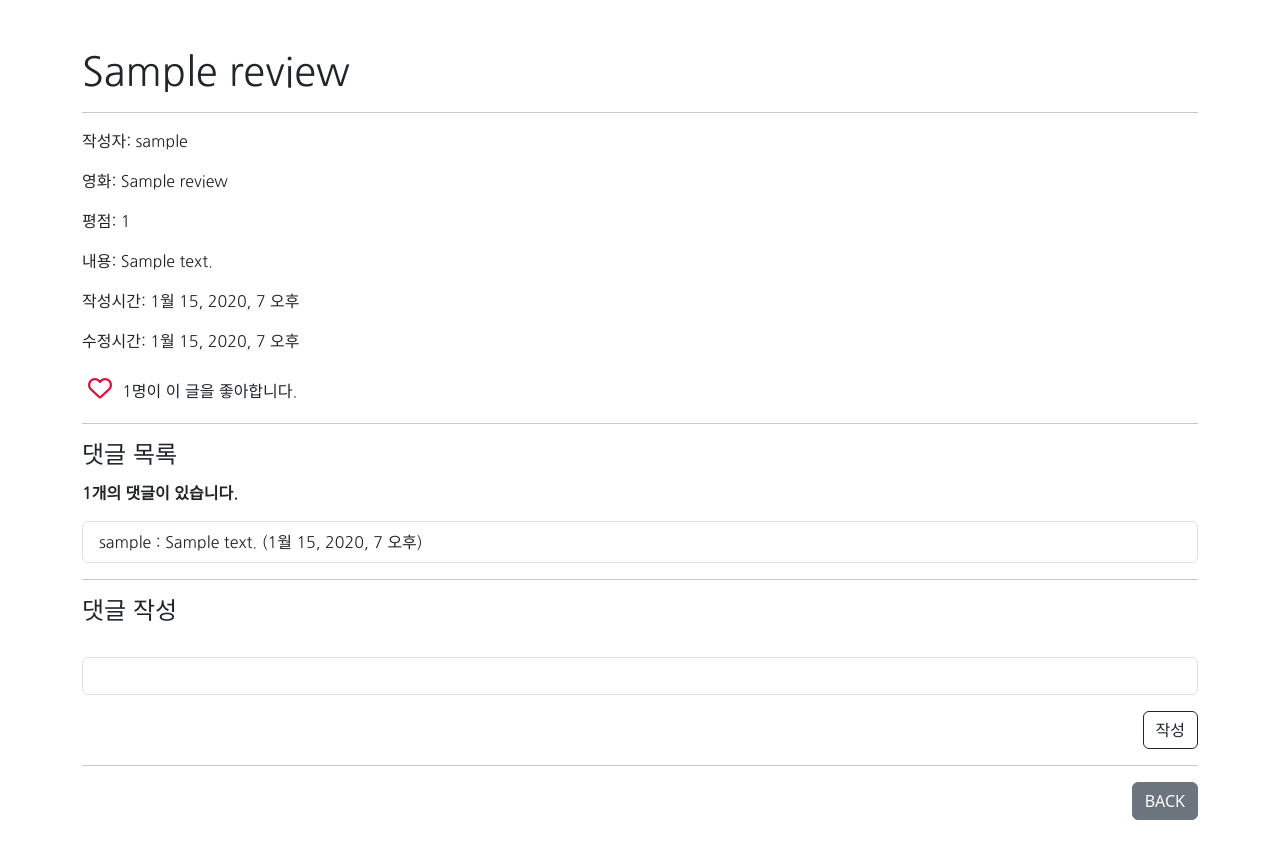
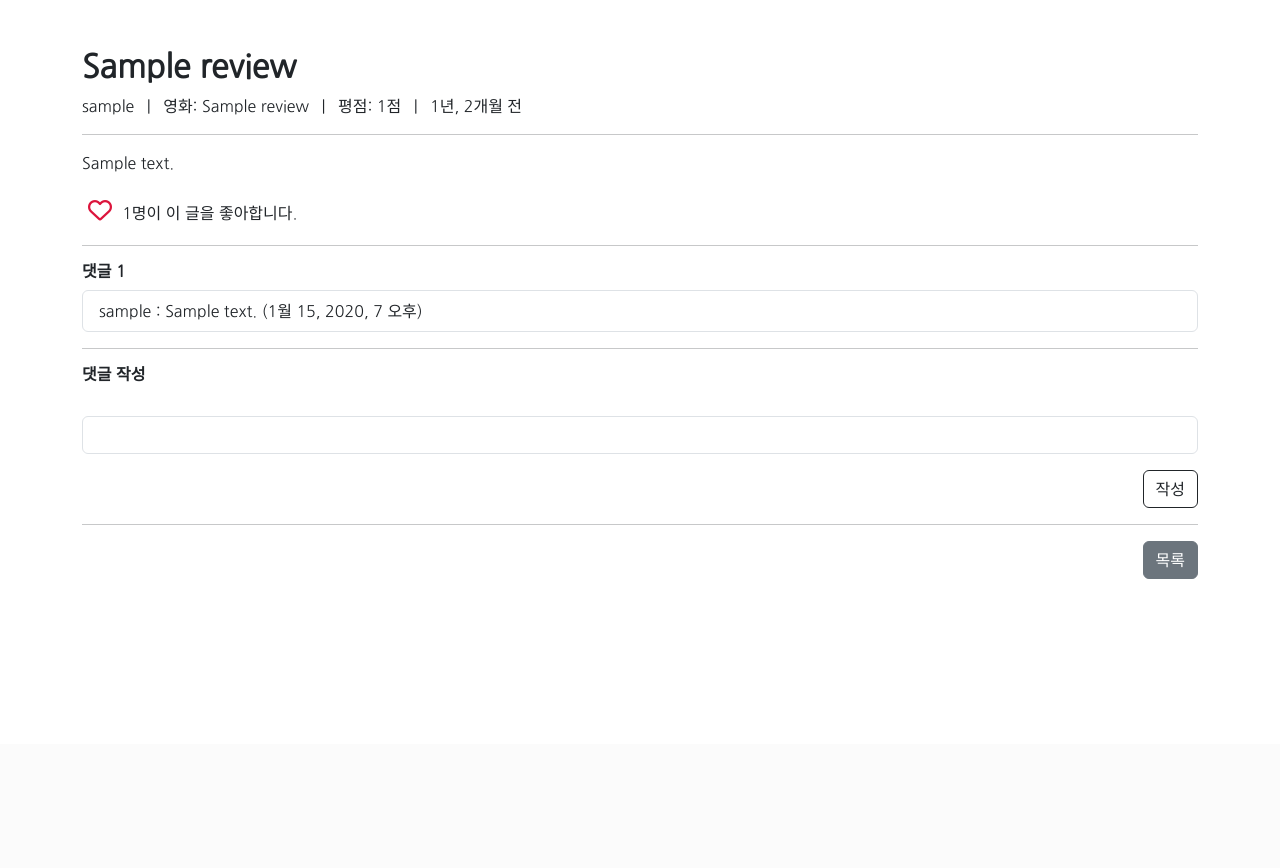
Before and after one commit to gyoforit/designing-relational-database, a Django app: page /community/1/ in a window 1280 px wide. Shown: the part 56-924 px from the top of the page. After the commit the page ends 635 px from the top, so only its background shows below. Run offline with Django 3.2, Linux system fonts and the light colour scheme; tables that the repository leaves empty hold one stand-in row (values such as "Sample post"); some libraries are stand-ins or nearby versions.

Commit message:
Edit review-detail template

```diff
--- a/community/templates/community/detail.html
+++ b/community/templates/community/detail.html
@@ -4,14 +4,16 @@
 
 {% block content %}
   <div class="content-font">
-    <h1>{{ review.title }}</h1>
+    <h2 class="fw-bold">{{ review.title }}</h2>
+    <p class="d-inline">{{ review.user }}</p>
+    <p class="d-inline mx-2">|</p>
+    <p class="d-inline">영화: {{ review.movie_title }}</p>
+    <p class="d-inline mx-2">|</p>
+    <p class="d-inline">평점: {{ review.rank }}점</p>
+    <p class="d-inline mx-2">|</p>
+    <p class="d-inline">{{ review.created_at|naturaltime }}</p>
     <hr>
-    <p>작성자: {{ review.user }}</p>
-    <p>영화: {{ review.movie_title }}</p>
-    <p>평점: {{ review.rank }}</p>
-    <p>내용: {{ review.content }}</p>
-    <p>작성시간: {{ review.created_at }}</p>
-    <p>수정시간: {{ review.updated_at }}</p>
+    <p>{{ review.content }}</p>
   </div>
   <div class="d-flex justify-content-between">
     <div>
@@ -61,10 +63,8 @@
   </div>
 
   <hr>
-  <h4 class="content-font">댓글 목록</h4>
-  {% if comments %}
-    <p class="pt-1 content-font"><b>{{ comments|length }}개의 댓글이 있습니다.</b></p>
-  {% else %}
+  <h6 class="fw-bold content-font">댓글 {{ comments|length }}</h6>
+  {% if not comments %}
     <p class="text-center content-font"><b>댓글이 없습니다.</b></p>
   {% endif %}
   <ul class="list-group">
@@ -81,7 +81,7 @@
     {% endfor %}
   </ul>
   <hr>
-  <h4 class="content-font">댓글 작성</h4>
+  <h6 class="fw-bold content-font">댓글 작성</h6>
   <form action="{% url 'community:comments_create' review.pk %}" method="POST">
     {% csrf_token %}
     {% bootstrap_form comment_form %}
@@ -91,6 +91,6 @@
   </form>
   <hr>
   <div class="d-flex justify-content-end">
-    <a href="{% url 'community:index' %}" class="btn btn-secondary content-font">BACK</a>
+    <a href="{% url 'community:index' %}" class="btn btn-secondary content-font">목록</a>
   </div>
 {% endblock %}
```
